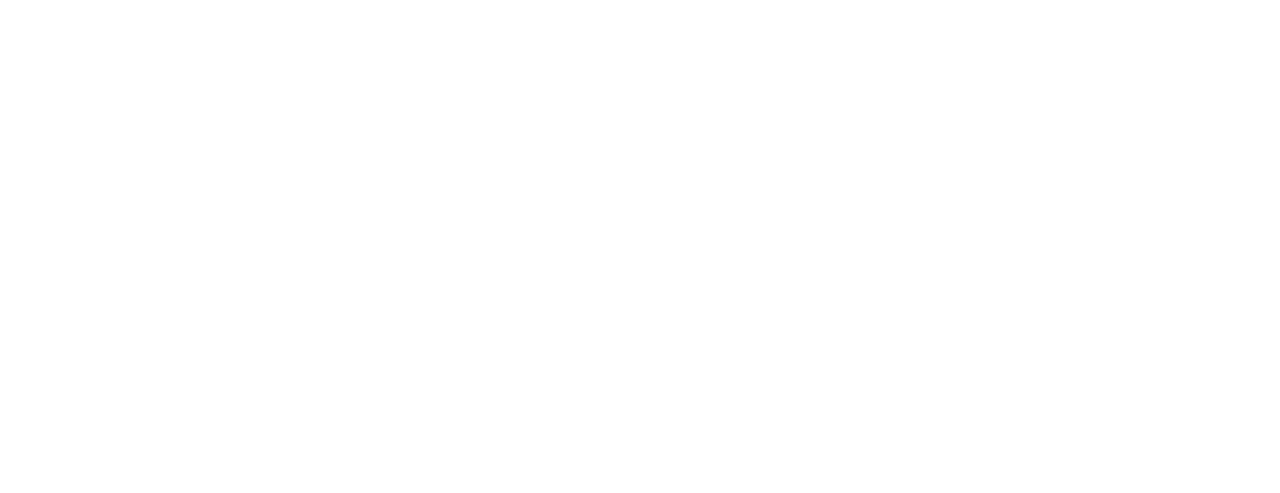
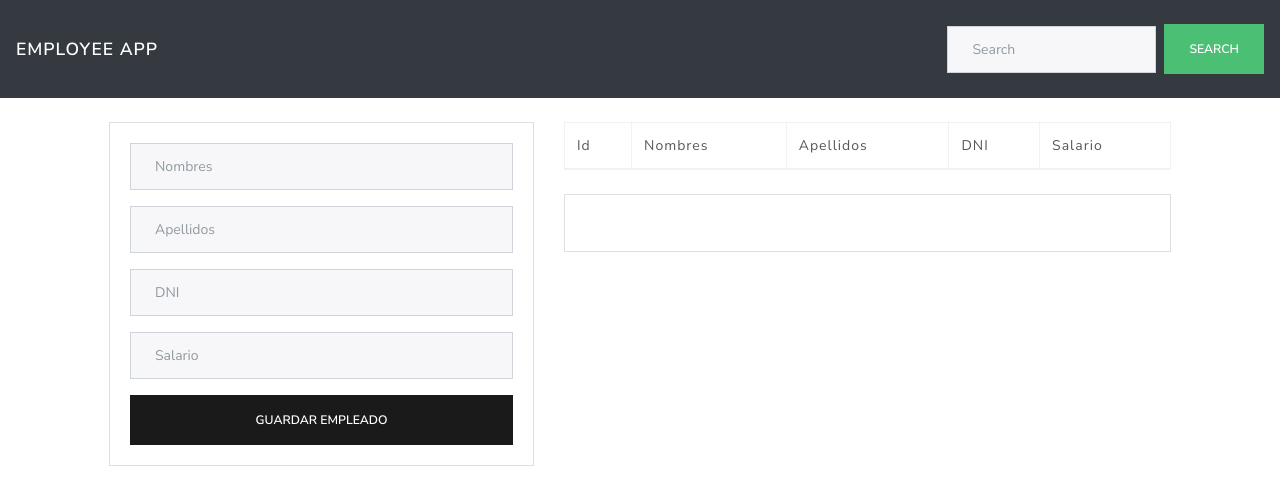
Before and after one commit to Abdieldixon22/Pweb1-Empleados, a plain HTML site: page index.html in a window 1280 px wide. Drawn offline with nearby package versions, Linux system fonts and the light colour scheme.

Commit message:
Conexión exitosa con bd y AJAX

```diff
--- a/index.html
+++ b/index.html
@@ -4,10 +4,82 @@
     <meta charset="UTF-8">
     <meta http-equiv="X-UA-Compatible" content="IE=edge">
     <meta name="viewport" content="width=device-width, initial-scale=1.0">
-    <link rel="stylesheet" href="	https://cdn.jsdelivr.net/npm/bootstrap@5.2.3/dist/css/bootstrap.min.css">
-    <title>Document</title>
+    <link rel="stylesheet" href="https://bootswatch.com/4/lux/bootstrap.min.css">
+    <title>Proyecto Grupo 2</title>
+    <script src="js/app.js"></script>
 </head>
 <body>
 
-</body>
+    <!-- NAVIGATION  -->
+    <nav class="navbar navbar-expand-lg navbar-dark bg-dark">
+      <a class="navbar-brand" href="#">Employee App</a>
+      <button class="navbar-toggler" type="button" data-toggle="collapse" data-target="#navbarSupportedContent" aria-controls="navbarSupportedContent" aria-expanded="false" aria-label="Toggle navigation">
+        <span class="navbar-toggler-icon"></span>
+      </button>
+
+      <div class="collapse navbar-collapse" id="navbarSupportedContent">
+        <ul class="navbar-nav ml-auto">
+          <form class="form-inline my-2 my-lg-0">
+            <input name="search" id="search" class="form-control mr-sm-2" type="search" placeholder="Search" aria-label="Search">
+            <button class="btn btn-success my-2 my-sm-0" type="submit">Search</button>
+          </form>
+      </div>
+    </nav>
+
+    <div class="container">
+      <div class="row p-4">
+        <div class="col-md-5">
+          <div class="card">
+            <div class="card-body">
+              <!-- FORM TO ADD TASKS -->
+              <form id="emp-form">
+                <div class="form-group">
+                    <input type="text" id="firstName" placeholder="Nombres" class="form-control">
+                </div>
+                <div class="form-group">
+                    <input type="text" id="lastName" placeholder="Apellidos" class="form-control">
+                </div>
+                <div class="form-group">
+                    <input type="number" id="dni" placeholder="DNI" class="form-control">
+                </div>
+                <div class="form-group">
+                    <input type="number" id="salary" placeholder="Salario" class="form-control">
+                </div>
+                <input type="hidden" id="prodId">
+                <button type="submit" class="btn btn-primary btn-block text-center" onclick="doInsert()">
+                  Guardar Empleado
+                </button>
+              </form>
+            </div>
+          </div>
+        </div>
+
+        <!-- TABLE  -->
+        <div class="col-md-7">
+          <table class="table table-bordered table-sm">
+            <thead>
+              <tr>
+                <td>Id</td>
+                <td>Nombres</td>
+                <td>Apellidos</td>
+                <td>DNI</td>
+                <td>Salario</td>
+              </tr>
+            </thead>
+            <tbody id="employees"></tbody>
+          </table>
+
+          <!-- nose porque esta esto aqui -->
+          <div class="card my-4" id="task-result">
+            <div class="card-body">
+              <!-- SEARCH -->
+              <ul id="container"></ul>
+            </div>
+          </div>
+          <!-------------------------------->
+
+        </div>
+      </div>
+    </div>
+  </body>
 </html>
--- /dev/null
+++ b/js/app.js
@@ -0,0 +1,33 @@
+/*
+ * Función llamada cuando se ingresan los datos en el
+ * formulario de empleados, se hace uso del script
+ * register.pl para insertar datos.
+*/
+function doInsert() {
+    document.getElementById("emp-form").addEventListener('submit', function(e){
+        e.preventDefault();
+
+        var fName = document.getElementById("firstName").value;
+        var lName = document.getElementById("lastName").value;
+        var dni = document.getElementById("dni").value;
+        var salary = document.getElementById("salary").value;
+
+        var xhrReq = new XMLHttpRequest();
+        xhrReq.onreadystatechange = function() {
+            if(this.readyState == 4 && this.status == 200){
+                insertResponse(xhrReq.responseText);
+            }
+        };
+        xhrReq.open('GET','./cgi-bin/register.pl?dni='+dni+'&firstN='+fName+'&lastN='+lName+'&salary='+salary,true);
+        xhrReq.send();
+    });
+
+}
+
+function insertResponse(text) {
+    if(text == 'OK') {
+
+    }else {
+
+    }
+}
```
Also changed, not shown: css/style.css (added), 2 other files.
